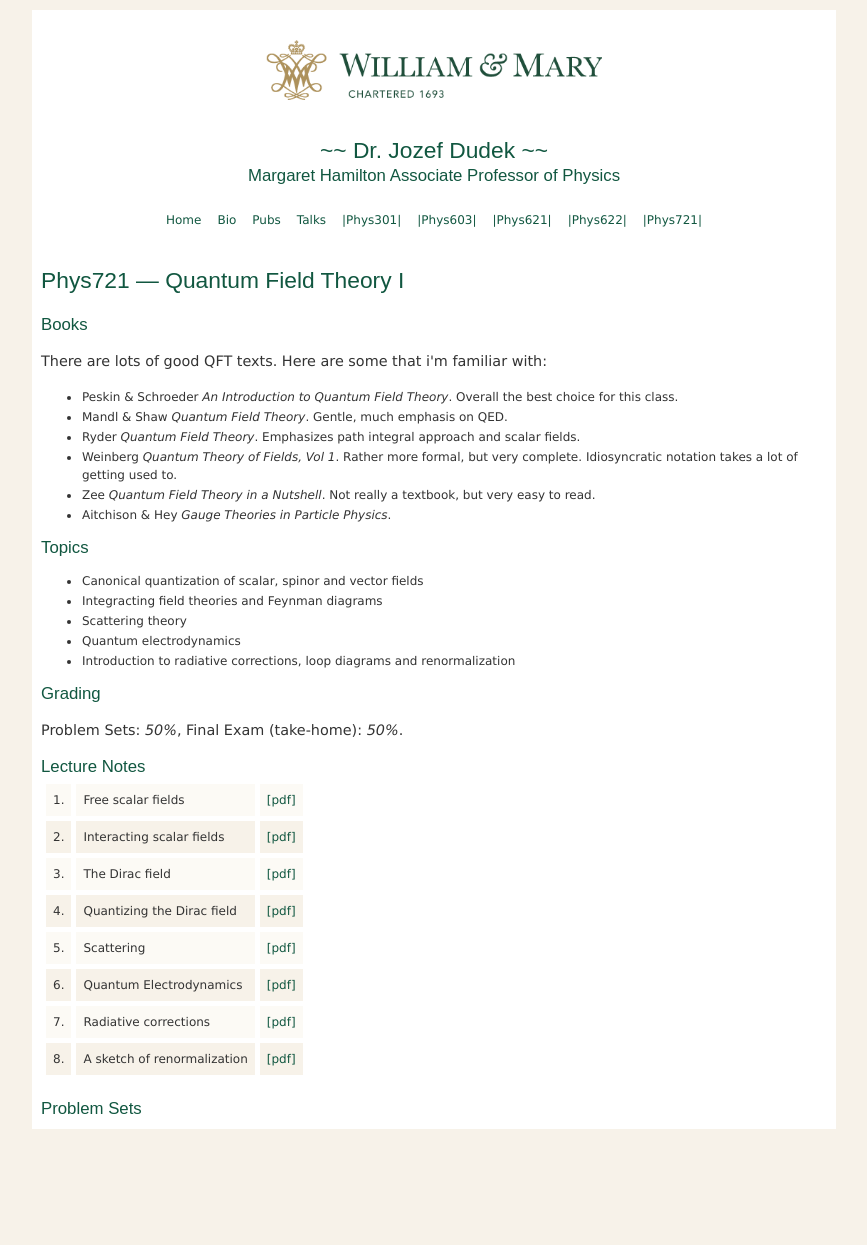
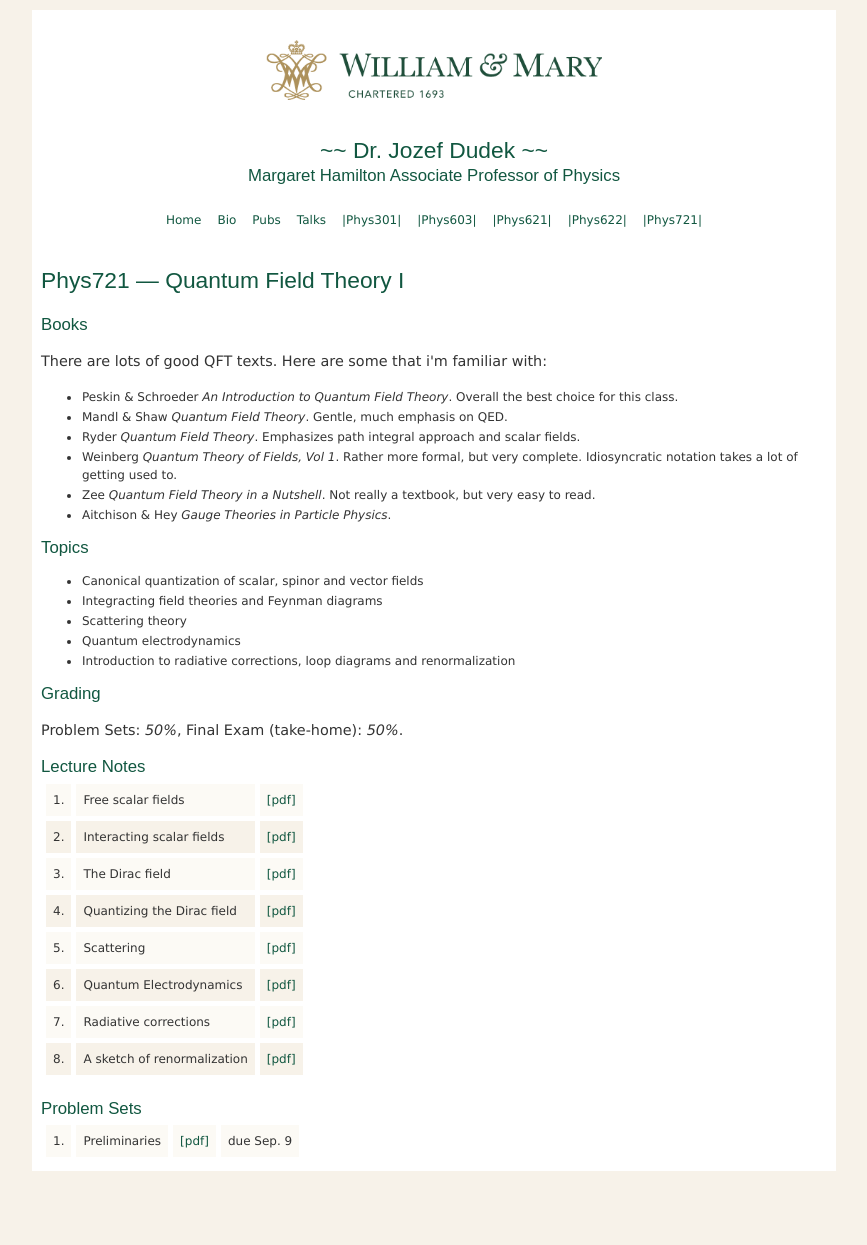
Before and after one commit to jozefdudek/personal_website, a Jekyll site: the page built from Phys721.html, in a window 1280 px wide. Shown: the whole page, without its empty margins (192-1059 px from the left). Built offline with Jekyll 4.4.1, drawn with Linux system fonts in a browser that asks for light colours; before the commit the page ends 1203 px from its top, so only the background shows below that.

Commit message:
added first homework

```diff
--- a/Phys721.html
+++ b/Phys721.html
@@ -126,105 +126,20 @@
   <br>
 <h3>Problem Sets</h3>
 
-<!--
+
   <table class="highlights">
 
     <tr class="highlights">
       <td class="highlights"> 1. </td>
       <td class="highlights">Preliminaries</td>
       <td class="highlights">
-        <a href="https://wm1693.box.com/s/b3xnjj8wx4fzk36g5t686dv5gdw2og7o">[pdf]</a>
+        <a href="https://wm1693.box.com/s/wssova4yojvm1it4wbwgf28o9g6uwj4d">[pdf]</a>
       </td>
-      <td class="highlights">due Sep. 11</td>
-    </tr>
-
-    <tr class="highlights">
-      <td class="highlights"> 2. </td>
-      <td class="highlights">Attempts at relativistic wave equations</td>
-      <td class="highlights">
-        <a href="https://wm1693.box.com/s/q9i3c3rbi5qff11yk78wocn5graqa5da">[pdf]</a>
-      </td>
-      <td class="highlights">due Sep. 18</td>
-    </tr>
-
-    <tr class="highlights">
-      <td class="highlights"> 3. </td>
-      <td class="highlights">The complex scalar field</td>
-      <td class="highlights">
-        <a href="https://wm1693.box.com/s/agudgp08el7p0e60dzhprklrqhmaan86">[pdf]</a>
-      </td>
-      <td class="highlights">due Sep. 25</td>
-    </tr>
-
-    <tr class="highlights">
-      <td class="highlights"> 4. </td>
-      <td class="highlights">Interacting scalar fields</td>
-      <td class="highlights">
-        <a href="https://wm1693.box.com/s/2um5k0cegysf5kyfvt21m8zq29su6fy4">[pdf]</a>
-      </td>
-      <td class="highlights">due Oct. 2</td>
-    </tr>
-
-    <tr class="highlights">
-      <td class="highlights"> 5. </td>
-      <td class="highlights">Dirac field</td>
-      <td class="highlights">
-        <a href="https://wm1693.box.com/s/j6dzunhr04mqfa927co5kix6t05l9myi">[pdf]</a>
-      </td>
-      <td class="highlights">due Oct. 9</td>
-    </tr>
-
-    <tr class="highlights">
-      <td class="highlights"> 6. </td>
-      <td class="highlights">Gamma matrix identities and the quantized
-      fermion field</td>
-      <td class="highlights">
-        <a href="https://wm1693.box.com/s/1p6v4iuwc4w2a150s9mt7d6f0yu375dj">[pdf]</a>
-      </td>
-      <td class="highlights">due Oct. 23</td>
-    </tr>
-
-    <tr class="highlights">
-      <td class="highlights"> 7. </td>
-      <td class="highlights">Scattering</td>
-      <td class="highlights">
-        <a href="https://wm1693.box.com/s/k211by84uoa1lpjtne04fy9wdnf0e1px">[pdf]</a>
-      </td>
-      <td class="highlights">due Oct. 30</td>
-    </tr>
-
-    <tr class="highlights">
-      <td class="highlights"> 8. </td>
-      <td class="highlights">Simple coupled scalar/fermion field theories</td>
-      <td class="highlights">
-        <a href="https://wm1693.box.com/s/288gie48o3l80e99weqnxnjddqjhko99">[pdf]</a>
-      </td>
-      <td class="highlights">due Nov. 6</td>
-    </tr>
-
-    <tr class="highlights">
-      <td class="highlights"> 9. </td>
-      <td class="highlights">QED</td>
-      <td class="highlights">
-        <a href="https://wm1693.box.com/s/uu5xho24im2x2lmcqky4mnra2j04jouw">[pdf]</a>
-      </td>
-      <td class="highlights">due Nov. 20</td>
-        <td class="highlights">
-        <a href="https://wm1693.box.com/s/87zwj9alovnaq8zqnjq3aurpiio4gjii">[hints]</a>
-      </td>
-    </tr>
-
-    <tr class="highlights">
-      <td class="highlights"> 10. </td>
-      <td class="highlights">Evaluating one-loop diagrams</td>
-      <td class="highlights">
-        <a href="https://wm1693.box.com/s/u6uwe7ngy9p9oi6ak87yyl84rrv15bxe">[pdf]</a>
-      </td>
-      <td class="highlights">due Dec. 4</td>
+      <td class="highlights">due Sep. 9</td>
     </tr>
 
 
+
   </table>
-  -->
 
 </div>
```
